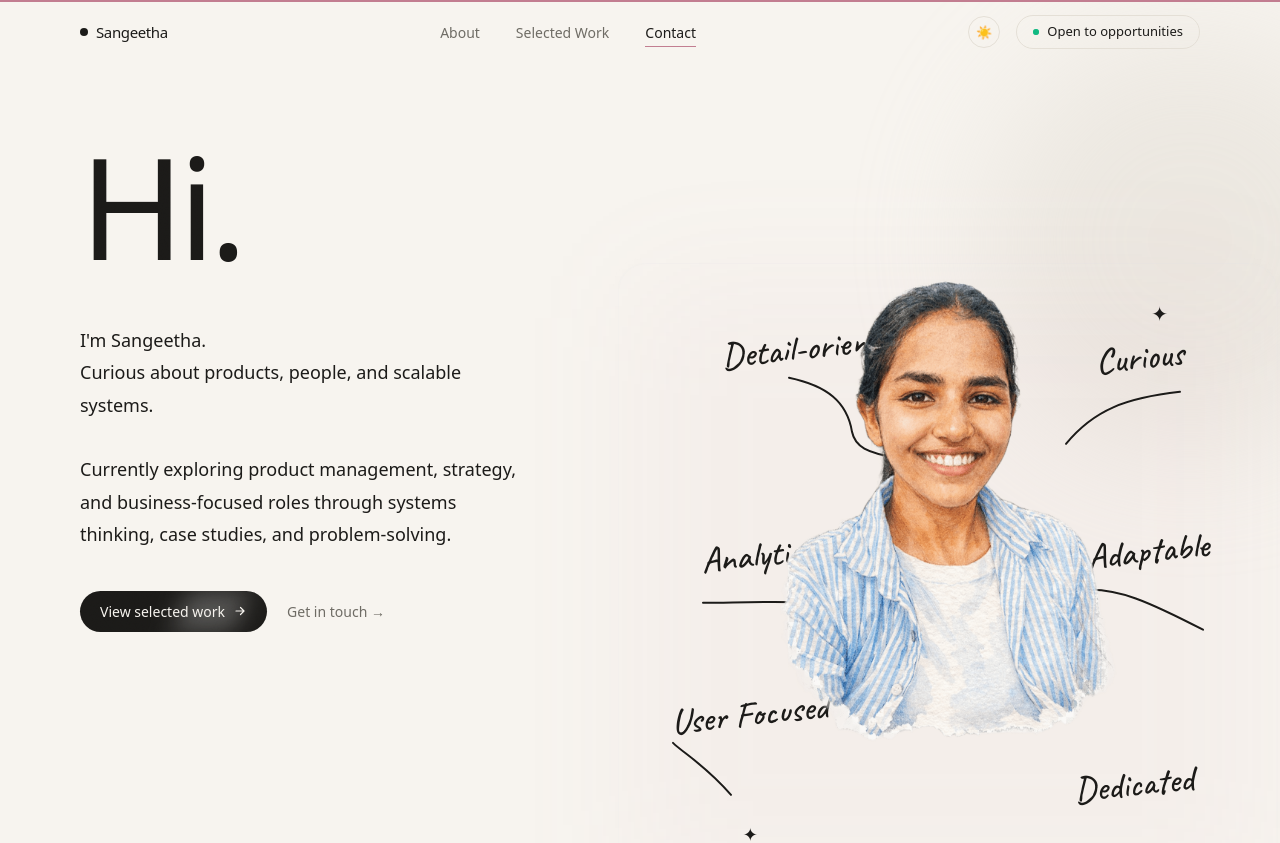
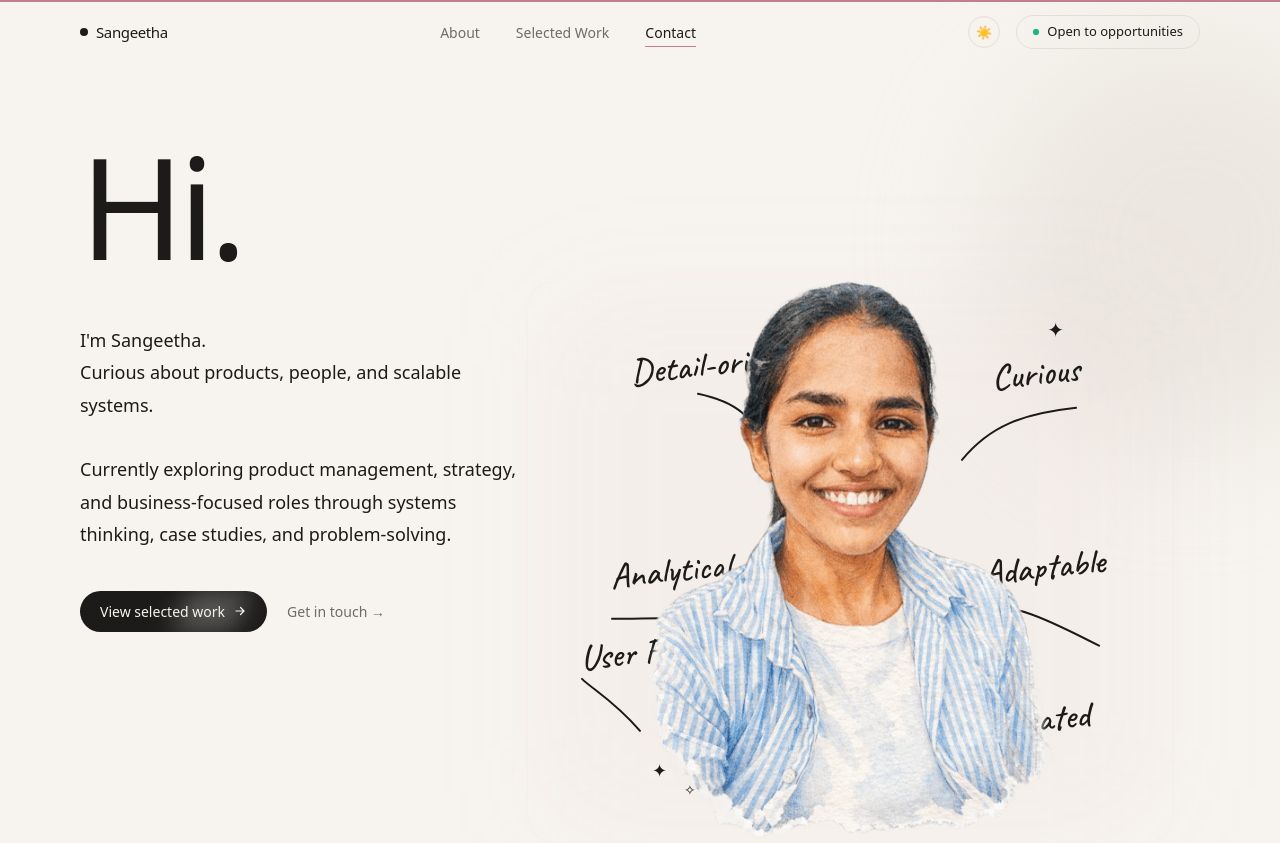
Before and after one commit to SangeethaDurgam8/My-Portfolio, a Next.js app: page / in a window 1280 px wide. Shown: the top 843 px of the page. Built offline with nearby package versions, Linux system fonts and the light colour scheme.

Commit message:
updated portfolio

```diff
--- a/components/Hero.tsx
+++ b/components/Hero.tsx
@@ -90,7 +90,7 @@ export default function Hero() {
   className="md:col-span-7 flex justify-center md:justify-end mt-10 md:mt-0"
 
 >
-<div className="relative w-[680px] h-[620px] overflow-visible flex items-start justify-center pt-4 translate-x-16 -translate-y-12">    {/* Glow */}
+<div className="relative w-[620px] h-[540px] overflow-visible flex items-center justify-center -translate-x-10 -translate-y-8">    {/* Glow */}
     <span
       aria-hidden
       className="absolute inset-0 bg-[var(--accent-50)] blur-3xl opacity-50 pointer-events-none"
@@ -247,7 +247,7 @@ export default function Hero() {
         repeat: Infinity,
         ease: "easeInOut",
       }}
-      className="relative z-10 w-[360px] md:w-[380px] object-contain -mt-16"
+      className="relative z-10 w-[420px] md:w-[460px] object-contain"
     />
 
     {/* Rings */}
```
